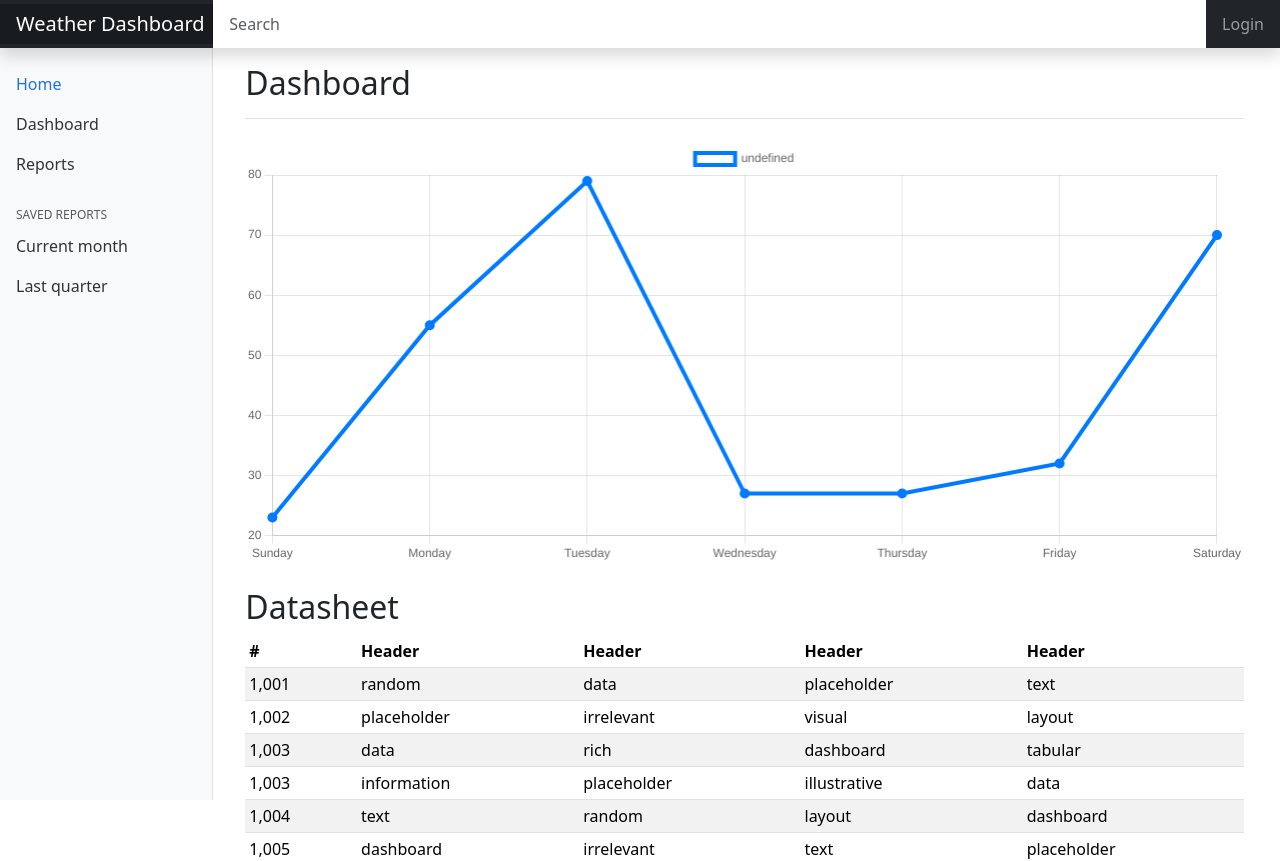
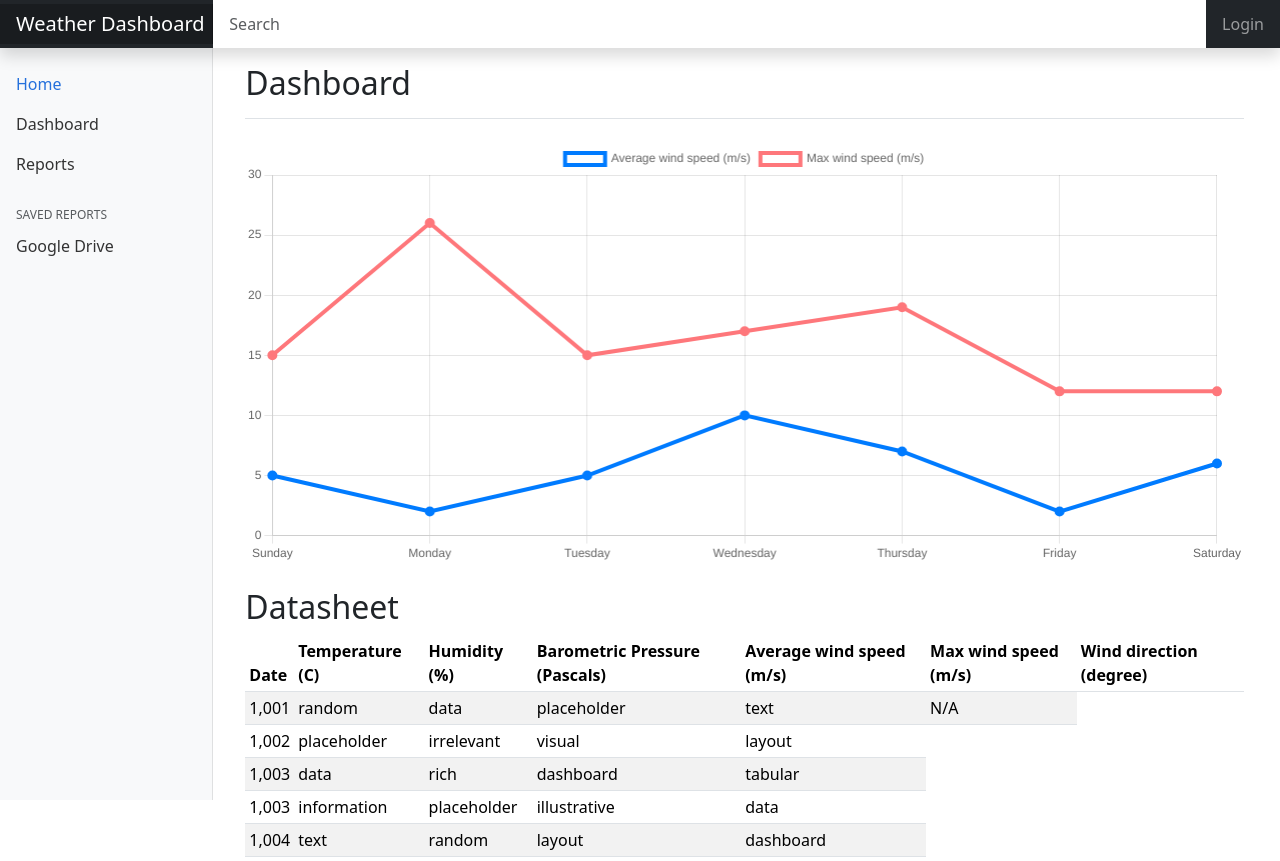
Before and after one commit to PancakesLmao/Weather-Dashboard, a React (Vite) app in the folder client/: page / in a window 1280 px wide. Shown: the top 861 px of the page. Built offline with nearby package versions, Linux system fonts and the light colour scheme.

Commit message:
updated folder structure

```diff
--- a/client/src/assets/dashboard.js
+++ b/client/src/assets/dashboard.js
@@ -6,12 +6,12 @@ const createChart = (ctx) => {
   if (ctx) {
     // Destroy existing chart instance if it exists
     //
-    let chartStatus = Chart.getChart("myChart"); // canva's id
+    let chartStatus = Chart.getChart("windChart"); // canva's id
     if (chartStatus != undefined) {
       chartStatus.destroy();
     }
     // Create new chart
-    const myChart = new Chart(ctx, {
+    const windChart = new Chart(ctx, {
       type: "line",
       data: {
         labels: [
@@ -25,12 +25,22 @@ const createChart = (ctx) => {
         ],
         datasets: [
           {
-            data: [23, 55, 79, 27, 27, 32, 70],
+            label: "Average wind speed (m/s)",
+            data: [5, 2, 5, 10, 7, 2, 6],
             lineTension: 0,
             backgroundColor: "transparent",
             borderColor: "#007bff",
             borderWidth: 4,
             pointBackgroundColor: "#007bff",
+          },
+          {
+            label: "Max wind speed (m/s)",
+            data: [15, 26, 15, 17, 19, 12, 12],
+            lineTension: 0,
+            backgroundColor: "transparent",
+            borderColor: "#FE777B",
+            borderWidth: 4,
+            pointBackgroundColor: "#FE777B",
           },
         ],
       },
@@ -50,7 +60,7 @@ const createChart = (ctx) => {
       },
     });
   } else {
-    console.error("Canvas element with id 'myChart' not found.");
+    console.error("Canvas element with id 'windChart' not found.");
   }
 };
 
--- a/client/src/components/Content.jsx
+++ b/client/src/components/Content.jsx
@@ -4,7 +4,7 @@ import createChart from "../assets/dashboard";
 
 function Content() {
   useEffect(() => {
-    const ctx = document.getElementById("myChart");
+    const ctx = document.getElementById("windChart");
     createChart(ctx);
   }, []);
   return (
@@ -20,7 +20,7 @@ function Content() {
           {/* Graph / Diagram */}
           <canvas
             className="my-4 w-100"
-            id="myChart"
+            id="windChart"
             width="900"
             height="380"
           ></canvas>
@@ -30,11 +30,13 @@ function Content() {
             <table className="table table-striped table-sm">
               <thead>
                 <tr>
-                  <th scope="col">#</th>
-                  <th scope="col">Header</th>
-                  <th scope="col">Header</th>
-                  <th scope="col">Header</th>
-                  <th scope="col">Header</th>
+                  <th scope="col">Date</th>
+                  <th scope="col">Temperature (C)</th>
+                  <th scope="col">Humidity (%)</th>
+                  <th scope="col">Barometric Pressure (Pascals)</th>
+                  <th scope="col">Average wind speed (m/s)</th>
+                  <th scope="col">Max wind speed (m/s)</th>
+                  <th scope="col">Wind direction (degree)</th>
                 </tr>
               </thead>
               <tbody>
@@ -44,6 +46,7 @@ function Content() {
                   <td>data</td>
                   <td>placeholder</td>
                   <td>text</td>
+                  <td>N/A</td>
                 </tr>
                 <tr>
                   <td>1,002</td>
--- a/client/src/components/Sidebar.jsx
+++ b/client/src/components/Sidebar.jsx
@@ -46,13 +46,7 @@ function Sidebar() {
               <li className="nav-item">
                 <a className="nav-link" href="#">
                   <span data-feather="file-text"></span>
-                  Current month
-                </a>
-              </li>
-              <li className="nav-item">
-                <a className="nav-link" href="#">
-                  <span data-feather="file-text"></span>
-                  Last quarter
+                  Google Drive
                 </a>
               </li>
 
```
